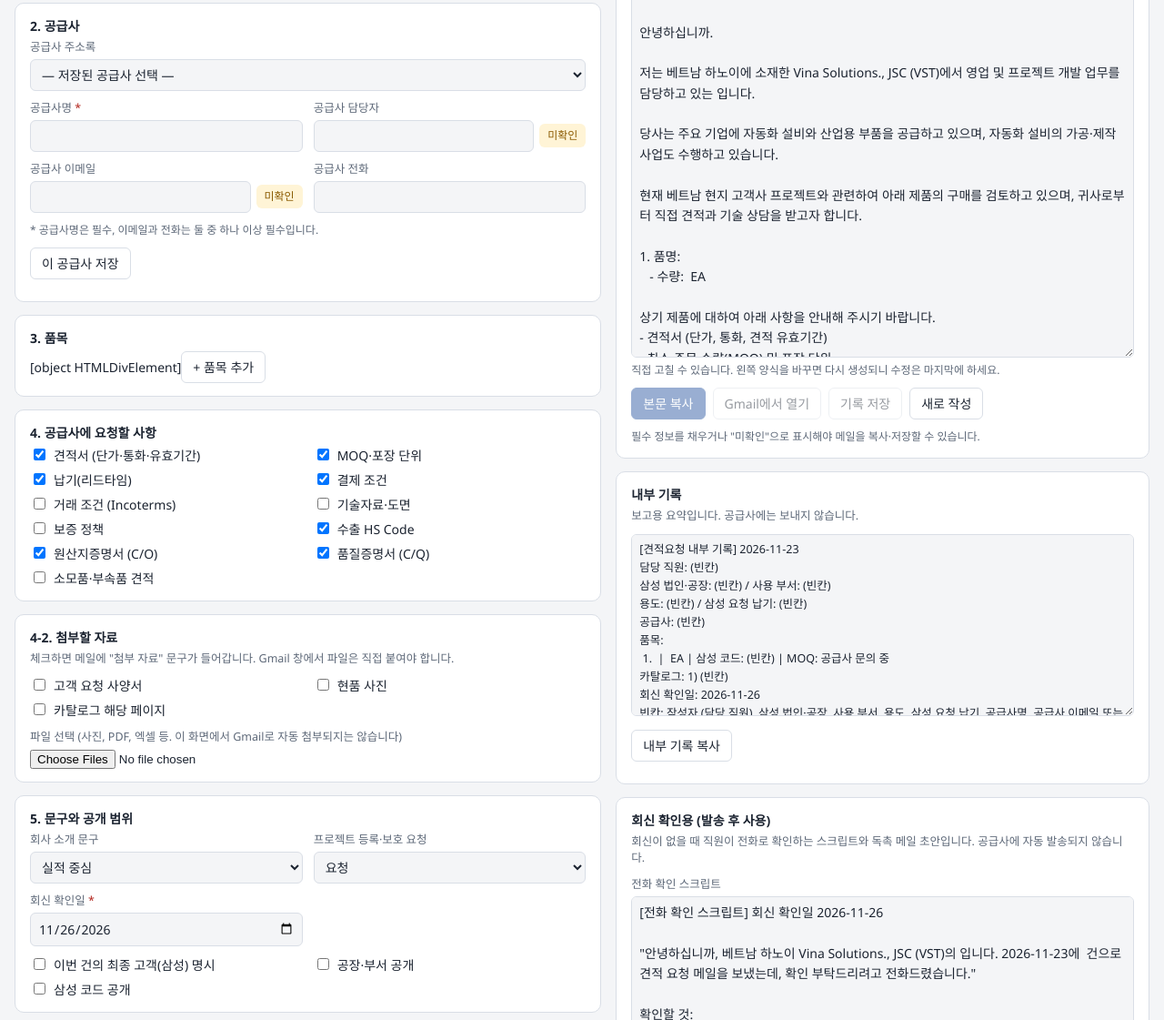
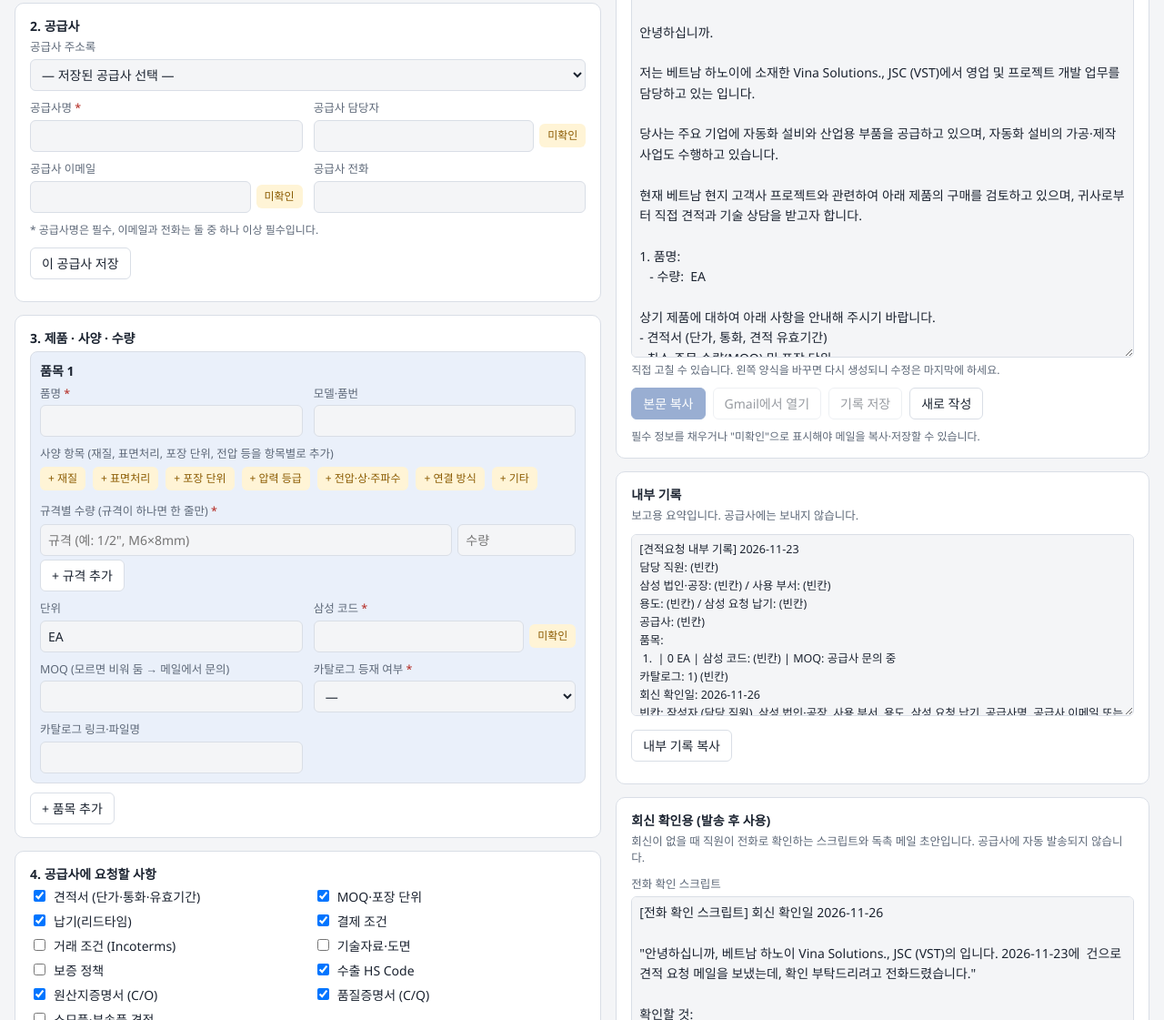
Before and after one commit to Jinuk-Cho/vst-rfq-mailer, a plain HTML site: page index.html in a window 1280 px wide. Shown: the part 509-1630 px from the top of the page at 91% size. Drawn offline with Linux system fonts and the light colour scheme.

Commit message:
Restructure items (spec attrs, per-size quantities), fix item form rendering, add jsdom smoke tests

```diff
--- a/index.html
+++ b/index.html
@@ -150,6 +150,7 @@ th{color:var(--muted);font-weight:600;white-space:nowrap}
   <option value="SEMV (삼성전기, 타이응우옌)"><option value="SEHC (호치민)">
 </datalist>
 <datalist id="units"><option value="EA"><option value="SET"><option value="PAC"><option value="대"><option value="BOX"><option value="M"></datalist>
+<datalist id="attrkeys"><option value="재질"><option value="표면처리"><option value="포장 단위"><option value="압력 등급"><option value="전압·상·주파수"><option value="연결 방식"><option value="색상"><option value="비고"></datalist>
 <div id="toast" role="status" aria-live="polite"></div>
 
 <script>
@@ -161,6 +162,7 @@ ko:{
  at_spec:'고객 요청 사양서', at_photo:'현품 사진', at_catalog:'카탈로그 해당 페이지', att_q:'체크한 첨부 파일을 Gmail 창에 직접 붙이셔야 합니다. 계속할까요?',
  f_files:'파일 선택 (사진, PDF, 엑셀 등. 이 화면에서 Gmail로 자동 첨부되지는 않습니다)', att_nofile:'첨부 자료를 체크했지만 선택된 파일이 없음',
  who:'작성자', who_none:'미지정 (설정 탭에서 이름 입력)', v_author:'작성자와 서명 이름이 다릅니다 (서명은 설정의 발신자 이름)',
+ i_attrs:'사양 항목 (재질, 표면처리, 포장 단위, 전압 등을 항목별로 추가)', i_attr_k:'항목명', i_attr_v:'값', i_rows:'규격별 수량 (규격이 하나면 한 줄만)', i_row_spec:'규격 (예: 1/2", M6×8mm)', add_row:'+ 규격 추가', row:'규격',
  sync_title:'공유 저장 (Google 시트)', sync_d:'저장할 때 요청 내용(공급사, 품목, 수량, 삼성 코드 등. 메일 본문 제외)이 관리자의 Google 시트에 한 줄씩 쌓입니다. 관리자에게 받은 URL과 비밀 문자열을 입력하세요. 비워 두면 이 PC에만 저장됩니다.',
  s_syncUrl:'공유 저장 웹앱 URL', s_syncToken:'비밀 문자열', b_synctest:'연결 시험', b_shared:'전체 직원 기록 불러오기',
  sync_ok:'공유 시트에 기록됨', sync_fail:'공유 시트 연결 실패 (이 PC에는 저장됨)', sync_loading:'불러오는 중…', sync_none:'설정 탭에서 공유 저장을 먼저 설정하세요', sync_test_ok:'연결 성공',
@@ -172,7 +174,7 @@ ko:{
  title:'VST 견적요청 메일 작성기', tab_write:'작성', tab_hist:'기록', tab_set:'설정',
  sec_req:'1. 삼성 요청 정보 (내부 기록)',
  sec_req_d:'삼성 법인·공장, 부서, 삼성 코드, 최종 고객명은 5번에서 켜지 않으면 메일에 들어가지 않습니다. 단 용도, 연간 수요, 요청 납기는 항상 메일에 들어갑니다. 모르는 값은 비워 두지 말고 "미확인"을 누르세요.',
- sec_sup:'2. 공급사', sec_items:'3. 품목', sec_ask:'4. 공급사에 요청할 사항', sec_opt:'5. 문구와 공개 범위',
+ sec_sup:'2. 공급사', sec_items:'3. 제품 · 사양 · 수량', sec_ask:'4. 공급사에 요청할 사항', sec_opt:'5. 문구와 공개 범위',
  f_staff:'작성자 (담당 직원)', f_site:'삼성 법인·공장', f_dept:'사용 부서', f_sPic:'삼성 담당자', f_purpose:'용도',
  f_needBy:'삼성 요청 납기', f_repeat:'연간 예상 수요', f_memo:'내부 메모',
  f_supName:'공급사명', f_supPic:'공급사 담당자', f_supEmail:'공급사 이메일',
@@ -207,6 +209,7 @@ vi:{
  at_spec:'Bản yêu cầu kỹ thuật của khách hàng', at_photo:'Ảnh hàng thực tế', at_catalog:'Trang catalog liên quan', att_q:'Bạn phải tự đính kèm các file đã chọn trong cửa sổ Gmail. Tiếp tục?',
  f_files:'Chọn file (ảnh, PDF, Excel... Trang này không tự đính kèm vào Gmail)', att_nofile:'Đã tích chọn tài liệu đính kèm nhưng chưa chọn file nào',
  who:'Người soạn', who_none:'Chưa chọn (nhập tên ở tab Cài đặt)', v_author:'Người soạn khác tên ký email (tên ký lấy từ Cài đặt)',
+ i_attrs:'Thông số (thêm theo từng mục: vật liệu, xử lý bề mặt, quy cách đóng gói, điện áp...)', i_attr_k:'Tên mục', i_attr_v:'Giá trị', i_rows:'Số lượng theo kích thước (một kích thước thì chỉ một dòng)', i_row_spec:'Kích thước (VD: 1/2", M6×8mm)', add_row:'+ Thêm kích thước', row:'Kích thước',
  sync_title:'Lưu chung (Google Sheets)', sync_d:'Khi lưu, nội dung yêu cầu (NCC, hàng hóa, số lượng, mã Samsung... không gồm nội dung email) được ghi thành từng dòng vào Google Sheets của quản trị viên. Nhập URL và chuỗi bí mật do quản trị viên cung cấp. Để trống thì chỉ lưu trên máy này.',
  s_syncUrl:'URL ứng dụng lưu chung', s_syncToken:'Chuỗi bí mật', b_synctest:'Kiểm tra kết nối', b_shared:'Tải bản ghi của mọi nhân viên',
  sync_ok:'Đã ghi vào bảng chung', sync_fail:'Kết nối bảng chung thất bại (đã lưu trên máy này)', sync_loading:'Đang tải…', sync_none:'Hãy cài đặt lưu chung ở tab Cài đặt trước', sync_test_ok:'Kết nối thành công',
@@ -218,7 +221,7 @@ vi:{
  title:'Soạn email yêu cầu báo giá (VST)', tab_write:'Soạn', tab_hist:'Lịch sử', tab_set:'Cài đặt',
  sec_req:'1. Thông tin yêu cầu từ Samsung (nội bộ)',
  sec_req_d:'Pháp nhân/nhà máy, bộ phận, mã Samsung và tên khách hàng cuối chỉ vào email khi bật ở mục 5. Tuy nhiên mục đích, nhu cầu hằng năm và hạn giao hàng luôn có trong email. Nếu chưa biết, đừng để trống mà hãy bấm "Chưa rõ".',
- sec_sup:'2. Nhà cung cấp', sec_items:'3. Hạng mục', sec_ask:'4. Nội dung yêu cầu nhà cung cấp', sec_opt:'5. Câu chữ và phạm vi công khai',
+ sec_sup:'2. Nhà cung cấp', sec_items:'3. Hàng hóa · thông số · số lượng', sec_ask:'4. Nội dung yêu cầu nhà cung cấp', sec_opt:'5. Câu chữ và phạm vi công khai',
  f_staff:'Người soạn (nhân viên phụ trách)', f_site:'Pháp nhân / nhà máy Samsung', f_dept:'Bộ phận sử dụng', f_sPic:'Đầu mối phía Samsung', f_purpose:'Mục đích',
  f_needBy:'Hạn giao hàng Samsung yêu cầu', f_repeat:'Nhu cầu dự kiến hằng năm', f_memo:'Ghi chú nội bộ',
  f_supName:'Tên nhà cung cấp', f_supPic:'Người phụ trách NCC', f_supEmail:'Email NCC',
@@ -270,7 +273,26 @@ SUP = Array.isArray(SUP) ? SUP.filter(x=>x&&typeof x==='object') : SUP_SEED;
 const saveSup = () => store.set('vst_rfq_sup',SUP);
 function addBizDays(n){ const d=new Date(); while(n>0){ d.setDate(d.getDate()+1); const w=d.getDay(); if(w!==0&&w!==6) n--; }
   return ymd(d); }
-const newItem = () => ({name:'',model:'',spec:'',qty:'',unit:'EA',code:'',moq:'',cat:'',catLink:''});
+// 품목 = 제품 1개. attrs: 사양 항목(재질, 표면처리, 포장 단위...), rows: 규격별 수량.
+const newRow = () => ({spec:'',qty:''});
+const newItem = () => ({name:'',model:'',attrs:[],rows:[newRow()],unit:'EA',code:'',moq:'',cat:'',catLink:''});
+function normItem(x){
+  const it=Object.assign(newItem(),x);
+  if(!Array.isArray(x.rows)||!x.rows.length) it.rows=[{spec:String(x.spec||''),qty:String(x.qty||'')}]; // 구버전 품목 변환
+  it.rows=it.rows.filter(r=>r&&typeof r==='object').map(r=>Object.assign(newRow(),r));
+  if(!it.rows.length) it.rows=[newRow()];
+  it.attrs=(Array.isArray(it.attrs)?it.attrs:[]).filter(a=>a&&typeof a==='object').map(a=>Object.assign({k:'',v:''},a));
+  delete it.spec; delete it.qty;
+  return it;
+}
+const qtyNum = q => { const n=Number(String(q??'').replace(/,/g,'')); return isFinite(n)?n:NaN; };
+const itemTotal = it => it.rows.reduce((a,r)=>{ const n=qtyNum(r.qty); return a+(n>0?n:0); },0);
+function itemSpecText(it){
+  const a=it.attrs.filter(x=>has(x.k)&&has(x.v)).map(x=>`${x.k}: ${x.v}`);
+  const rows=it.rows.filter(r=>has(r.spec));
+  if(rows.length) a.push((it.rows.length>1?'규격별 ':'규격 ')+rows.map(r=>has(r.qty)&&it.rows.length>1?`${r.spec} ${r.qty}`:r.spec).join(', '));
+  return a.join(' / ');
+}
 const blank = () => ({staff:'',site:'',dept:'',sPic:'',purpose:'',needBy:'',repeat:'',memo:'',
   supName:'',supPic:'',supEmail:'', items:[newItem()],
   asks:{quote:true,moq:true,lead:true,pay:true,inco:false,doc:false,war:false,hs:true,co:true,cq:true,spare:false},
@@ -279,7 +301,7 @@ const blank = () => ({staff:'',site:'',dept:'',sPic:'',purpose:'',needBy:'',repe
 // 저장된 구버전·손상 데이터를 안전하게 정리한다.
 function normalize(o){
   const r=Object.assign(blank(), (o&&typeof o==='object'&&!Array.isArray(o))?o:{});
-  r.items=(Array.isArray(r.items)?r.items:[]).filter(x=>x&&typeof x==='object').map(x=>Object.assign(newItem(),x));
+  r.items=(Array.isArray(r.items)?r.items:[]).filter(x=>x&&typeof x==='object').map(normItem);
   if(!r.items.length) r.items=[newItem()];
   r.asks=Object.assign(blank().asks,(r.asks&&typeof r.asks==='object')?r.asks:{});
   r.att=Object.assign(blank().att,(r.att&&typeof r.att==='object')?r.att:{});
@@ -302,7 +324,7 @@ function el(tag, attrs, ...kids){
     else if(k==='class') e.className=attrs[k];
     else e.setAttribute(k, attrs[k]);
   }
-  kids.flat().forEach(c=>{ if(c!=null && c!=='') e.append(c); });
+  kids.flat(Infinity).forEach(c=>{ if(c!=null && c!=='') e.append(c); });
   return e;
 }
 let uid=0;
@@ -345,6 +367,29 @@ function renderFiles(){
     w.append(row);
   });
 }
+const ATTR_KEYS=['재질','표면처리','포장 단위','압력 등급','전압·상·주파수','연결 방식','기타'];
+function textIn(obj,key,ph,extra){
+  const i=el('input',Object.assign({type:'text',placeholder:ph,'aria-label':ph},extra||{}));
+  i.value=obj[key]??''; i.addEventListener('input',()=>{ obj[key]=i.value; refresh(); }); return i;
+}
+function delBtn(fn){ return el('button',{type:'button',class:'x','aria-label':t('b_del'),onclick:fn},'×'); }
+function specBlock(it){
+  const box=el('div',{class:'fld wide'},el('label',null,t('i_attrs')));
+  it.attrs.forEach((a,j)=>box.append(el('div',{class:'inrow',style:'margin:4px 0'},
+    textIn(a,'k',t('i_attr_k'),{list:'attrkeys'}), textIn(a,'v',t('i_attr_v')),
+    delBtn(()=>{ it.attrs.splice(j,1); renderForm(); refresh(); }))));
+  box.append(el('div',{class:'btns',style:'margin:4px 0'},ATTR_KEYS.map(k=>
+    el('button',{type:'button',class:'chip',onclick:()=>{ it.attrs.push({k:k==='기타'?'':k,v:''}); renderForm(); refresh(); }},'+ '+k))));
+  return box;
+}
+function rowsBlock(it){
+  const box=el('div',{class:'fld wide'},el('label',null,t('i_rows'),el('span',{class:'req'},' *')));
+  it.rows.forEach((r,j)=>box.append(el('div',{class:'inrow',style:'margin:4px 0'},
+    textIn(r,'spec',t('i_row_spec')), textIn(r,'qty',t('i_qty'),{inputmode:'numeric',style:'max-width:130px'}),
+    it.rows.length>1?delBtn(()=>{ it.rows.splice(j,1); renderForm(); refresh(); }):'')));
+  box.append(el('button',{type:'button',onclick:()=>{ it.rows.push(newRow()); renderForm(); refresh(); }},t('add_row')));
+  return box;
+}
 function renderForm(){
   const f=$('#form'); f.textContent='';
   f.append(card('sec_req','sec_req_d', el('div',{class:'fields'},
@@ -379,8 +424,8 @@ function renderForm(){
     el('div',{class:'fields'},
       field(it,'name','i_name',{req:1}),
       field(it,'model','i_model'),
-      field(it,'spec','i_spec',{wide:1}),
-      field(it,'qty','i_qty',{req:1}),
+      specBlock(it),
+      rowsBlock(it),
       field(it,'unit','i_unit',{list:'units'}),
       field(it,'code','i_code',{req:1,unk:1}),
       field(it,'moq','i_moq'),
@@ -444,9 +489,12 @@ function validate(s=S){
   s.items.forEach((it,i)=>{
     const p=t('item')+' '+(i+1)+' – ';
     hard(it.name,p+t('i_name'));
-    if(!has(it.model)&&!has(it.spec)) miss.push(p+t('i_ms'));
-    hard(it.qty,p+t('i_qty'));
-    if(known(it.qty) && !(Number(String(it.qty).replace(/,/g,''))>0)) miss.push(p+t('v_qty'));
+    if(!has(it.model)&&!it.rows.some(r=>has(r.spec))) miss.push(p+t('i_ms'));
+    it.rows.forEach((r,j)=>{
+      const pr=p+(it.rows.length>1?t('row')+' '+(j+1)+' – ':'');
+      hard(r.qty,pr+t('i_qty'));
+      if(known(r.qty) && !(qtyNum(r.qty)>0)) miss.push(pr+t('v_qty'));
+    });
     chk(it.code,p+t('i_code'));
     if(!has(it.cat)) miss.push(p+t('c_cat')); else if(it.cat==='unk') unk.push(p+t('c_cat'));
   });
@@ -480,8 +528,16 @@ function buildMail(s){
   const lines=s.items.map((it,i)=>{
     const r=[`${i+1}. 품명: ${it.name||''}`];
     if(has(it.model)) r.push(`   - 모델·품번: ${it.model}`);
-    if(has(it.spec)) r.push(`   - 규격·사양: ${it.spec}`);
-    r.push(`   - 수량: ${fmtQty(it.qty)} ${it.unit||''}`.trimEnd());
+    it.attrs.filter(a=>has(a.k)&&has(a.v)).forEach(a=>r.push(`   - ${a.k}: ${a.v}`));
+    const u=it.unit||'', rws=it.rows.filter(x=>has(x.spec)||has(x.qty));
+    if(rws.length<=1){
+      if(rws[0]&&has(rws[0].spec)) r.push(`   - 규격: ${rws[0].spec}`);
+      r.push(`   - 수량: ${fmtQty(rws[0]?rws[0].qty:'')} ${u}`.trimEnd());
+    }else{
+      r.push('   - 규격별 수량:');
+      rws.forEach(x=>r.push(`     · ${has(x.spec)?x.spec:'-'}: ${fmtQty(x.qty)} ${u}`.trimEnd()));
+      r.push(`     합계: ${fmtQty(itemTotal(it))} ${u}`.trimEnd());
+    }
     if(s.oSamsung && s.oCode && known(it.code)) r.push(`   - 고객 자재코드: ${it.code}`);
     if(it.cat==='yes'&&known(it.catLink)) r.push(`   - 참고 카탈로그: ${it.catLink}`);
     if(it.cat==='no'||it.cat==='unk') r.push('   - 비고: 귀사 카탈로그에서 확인되지 않은 품목입니다. 취급 여부와 대체 가능 모델을 함께 안내해 주시기 바랍니다.');
@@ -524,7 +580,7 @@ function buildInternal(s, v){
     `용도: ${KO_PURPOSE[s.purpose]||'(빈칸)'} / 삼성 요청 납기: ${d(s.needBy)}${has(s.repeat)?' / 연간 수요: '+s.repeat:''}`,
     `공급사: ${d(s.supName)}${has(s.supPic)?' ('+s.supPic+')':''}${has(s.supEmail)?' '+s.supEmail:''}`,
     '품목:'];
-  s.items.forEach((it,i)=>r.push(` ${i+1}. ${[it.name,it.model,it.spec].filter(has).join(' | ')} | ${fmtQty(it.qty)} ${it.unit||''} | 삼성 코드: ${d(it.code)} | MOQ: ${has(it.moq)?it.moq:'공급사 문의 중'}`));
+  s.items.forEach((it,i)=>r.push(` ${i+1}. ${[it.name,it.model,itemSpecText(it)].filter(has).join(' | ')} | ${fmtQty(itemTotal(it))} ${it.unit||''} | 삼성 코드: ${d(it.code)} | MOQ: ${has(it.moq)?it.moq:'공급사 문의 중'}`));
   const CN={yes:'있음',no:'없음',unk:'미확인'};
   r.push('카탈로그: '+s.items.map((it,i)=>`${i+1}) ${CN[it.cat]||'(빈칸)'}`).join(', '));
   r.push('회신 확인일: '+d(s.replyBy));
@@ -585,7 +641,7 @@ const guard = () => { if(validate().miss.length){ toast(t('v_block')); return fa
 const attOK = () => !(FILES.length||Object.values(S.att||{}).some(Boolean)) || confirm(t('att_q')+'\n\n'+FILES.map(f=>'• '+f.name).join('\n'));
 const doneCopy = ok => toast(ok?t('toast_copied'):t('toast_fail'));
 const getHist = () => { const h=store.get('vst_rfq_hist',[]);
-  return Array.isArray(h) ? h.filter(r=>r&&typeof r==='object').map(r=>Object.assign({},r,{items:Array.isArray(r.items)?r.items.filter(x=>x&&typeof x==='object'):[]})) : []; };
+  return Array.isArray(h) ? h.filter(r=>r&&typeof r==='object').map(r=>Object.assign({},r,{items:Array.isArray(r.items)?r.items.filter(x=>x&&typeof x==='object').map(normItem):[]})) : []; };
 function saveRecord(){
   const rec=JSON.parse(JSON.stringify(S));
   // 같은 공급사로 다시 저장할 때만 덮어쓴다. 공급사를 바꾸면 새 기록이 된다.
@@ -603,7 +659,7 @@ function toRows(rec){
   const contact=[rec.supEmail,rec.supTel].filter(has).join(' / ');
   const CN={yes:'있음',no:'없음',unk:'미확인'};
   return rec.items.map((it,i)=>[rec.id,i+1,rec.ts,rec.staff||'',rec.supName||'',contact,rec.site||'',rec.dept||'',
-    it.name||'',it.model||'',it.spec||'',it.qty||'',it.unit||'',it.code||'',it.moq||'',CN[it.cat]||'',KO_PURPOSE[rec.purpose]||'',rec.needBy||'',rec.replyBy||'']);
+    it.name||'',it.model||'',itemSpecText(it),String(itemTotal(it)),it.unit||'',it.code||'',it.moq||'',CN[it.cat]||'',KO_PURPOSE[rec.purpose]||'',rec.needBy||'',rec.replyBy||'']);
 }
 // 반환: null = 공유 저장 미설정, true/false = 성공/실패
 async function syncRecord(rec){
@@ -640,7 +696,7 @@ function renderHist(){
     const v=validate(r);
     body.append(el('tr',null,
       el('td',null,dateOf(r.ts)), el('td',null,r.staff||''), el('td',null,r.supName||''),
-      el('td',null,r.items.map(it=>`${[it.name,it.model].filter(has).join(' ')} × ${fmtQty(it.qty)}`).join(', ')),
+      el('td',null,r.items.map(it=>`${[it.name,it.model].filter(has).join(' ')} × ${fmtQty(itemTotal(it))}`).join(', ')),
       el('td',null,[r.site,r.dept].filter(has).join(' / ')),
       el('td',null,v.unk.join(', ')),
       el('td',{style:'white-space:nowrap'},
@@ -654,7 +710,7 @@ function exportCsv(){
   // 엑셀 수식 주입 방지: = + - @ 로 시작하는 셀 앞에 ' 를 붙인다.
   const q=x=>{ let v=String(x??''); if(/^[=+\-@\t\r]/.test(v)) v="'"+v; return '"'+v.replace(/"/g,'""')+'"'; };
   const rows=[['날짜','담당 직원','삼성 법인·공장','사용 부서','삼성 담당자','용도','삼성 요청 납기','연간 수요','공급사','공급사 담당자','공급사 이메일','공급사 전화','품명','모델·품번','규격·사양','수량','단위','삼성 코드','MOQ','카탈로그','카탈로그 링크','회신 확인일','메모']];
-  getHist().forEach(r=>r.items.forEach(it=>rows.push([dateOf(r.ts),r.staff,r.site,r.dept,r.sPic,KO_PURPOSE[r.purpose]||'',r.needBy,r.repeat,r.supName,r.supPic,r.supEmail,r.supTel,it.name,it.model,it.spec,it.qty,it.unit,it.code,it.moq,({yes:'있음',no:'없음',unk:'미확인'})[it.cat]||'',it.catLink,r.replyBy,r.memo])));
+  getHist().forEach(r=>r.items.forEach(it=>rows.push([dateOf(r.ts),r.staff,r.site,r.dept,r.sPic,KO_PURPOSE[r.purpose]||'',r.needBy,r.repeat,r.supName,r.supPic,r.supEmail,r.supTel,it.name,it.model,itemSpecText(it),itemTotal(it),it.unit,it.code,it.moq,({yes:'있음',no:'없음',unk:'미확인'})[it.cat]||'',it.catLink,r.replyBy,r.memo])));
   const blob=new Blob(['﻿'+rows.map(r=>r.map(q).join(',')).join('\r\n')],{type:'text/csv;charset=utf-8'});
   const a=el('a',{href:URL.createObjectURL(blob),download:'VST_견적요청_기록_'+ymd(new Date())+'.csv'});
   document.body.append(a); a.click(); a.remove();
```
Also changed, not shown: tests/package.json (added, +1 -0 lines), tests/smoke.test.js (added, +226 -0 lines), 2 other files.
